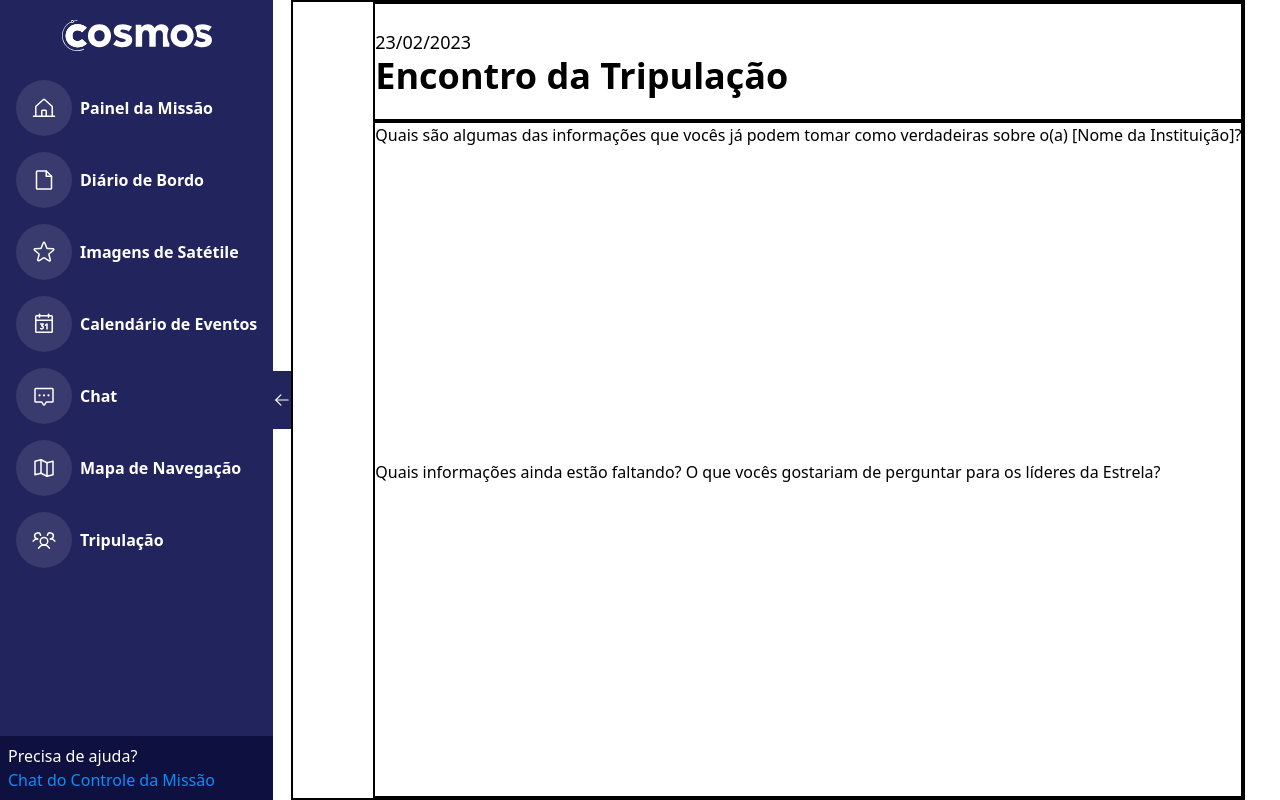
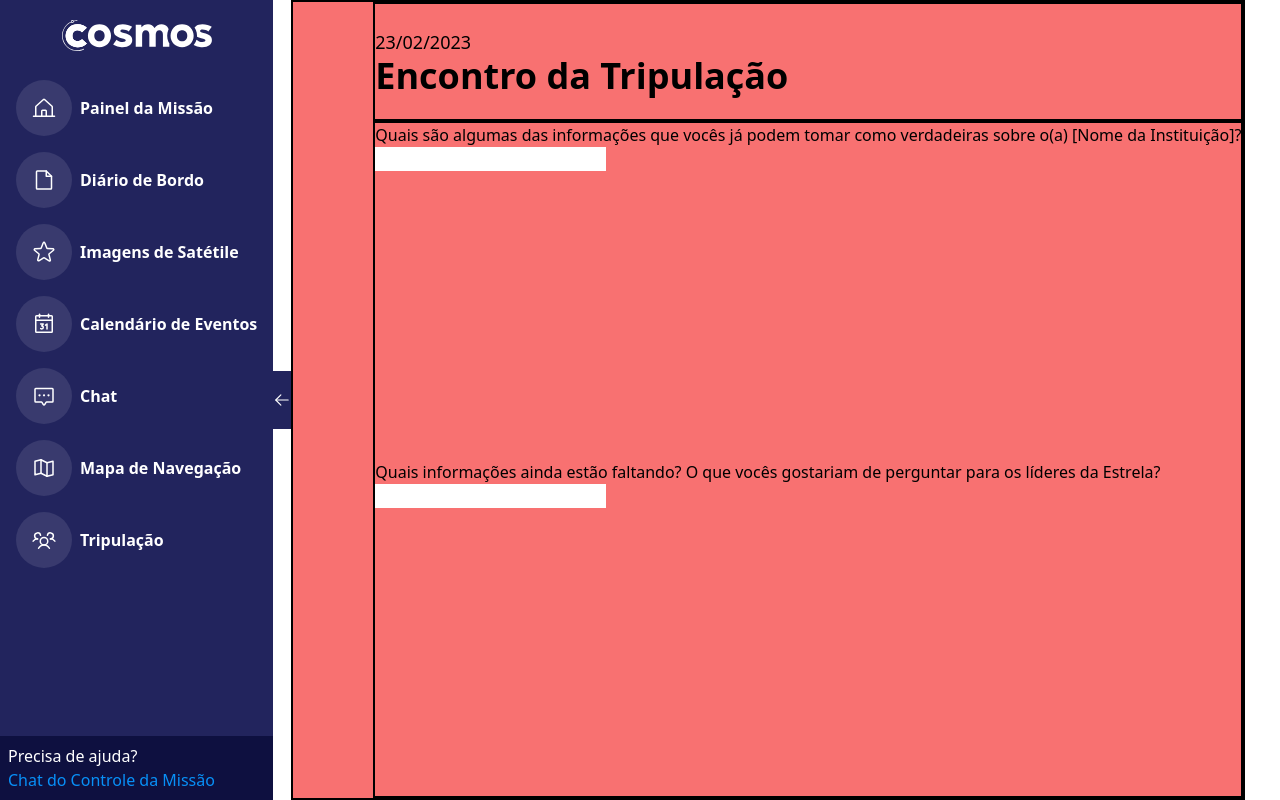
Before and after one commit to cosmossocialtime/Cosmos-Front-End, a Next.js app: page /dashboard/diario-de-bordo in a window 1280 px wide. Built offline with nearby package versions, Linux system fonts and the light colour scheme.

Commit message:
Working on page stylization

```diff
--- a/src/app/dashboard/diario-de-bordo/page.tsx
+++ b/src/app/dashboard/diario-de-bordo/page.tsx
@@ -1,6 +1,6 @@
 const DiarioBordoPage = () => {
     return(
-        <div className='h-screen grid grid-rows-[15%_1fr] pl-20 border-solid border-2 border-black'>
+        <div className='h-screen grid grid-rows-[15%_1fr] pl-20 border-solid border-2 border-black bg-red-400'>
             <header className='row-start-1 row-end-2 flex flex-col justify-center border-solid border-2 border-black'>
                 <p className='text-lg font-normal'>23/02/2023</p>
                 <h1 className='text-4xl font-semibold'>Encontro da Tripulação</h1>
```
